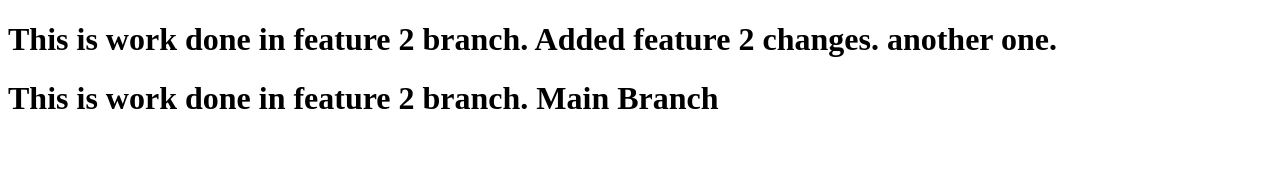
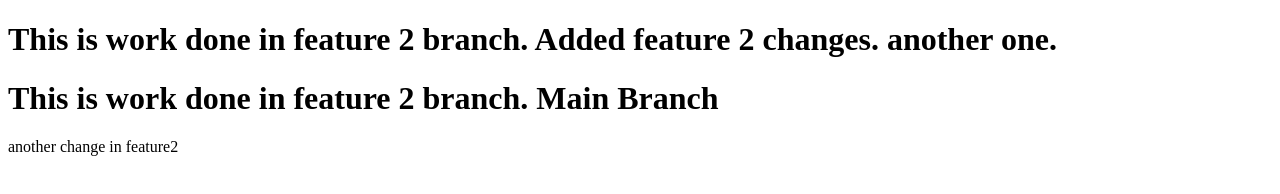
Before and after one commit to VishalTorne221992/DSA-Practice, a plain HTML site: page index.html in a window 1280 px wide. Drawn offline with Linux system fonts and the light colour scheme.

Commit message:
changes 3 feature2

```diff
--- a/index.html
+++ b/index.html
@@ -8,5 +8,6 @@
 <body>
     <h1>This is work done in feature 2 branch. Added feature 2 changes. another one.</h1>
     <h1>This is work done in feature 2 branch. Main Branch</h1>
+    <p>another change in feature2</p>
 </body>
 </html>
```
